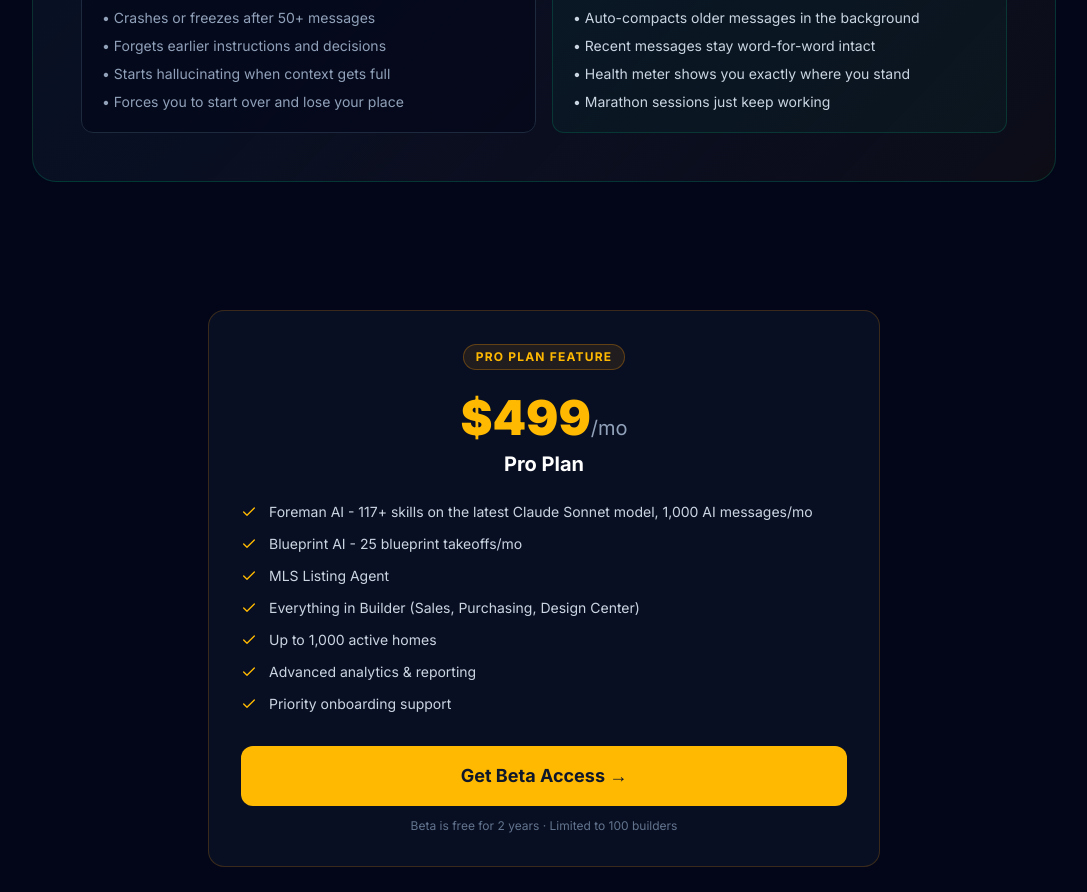
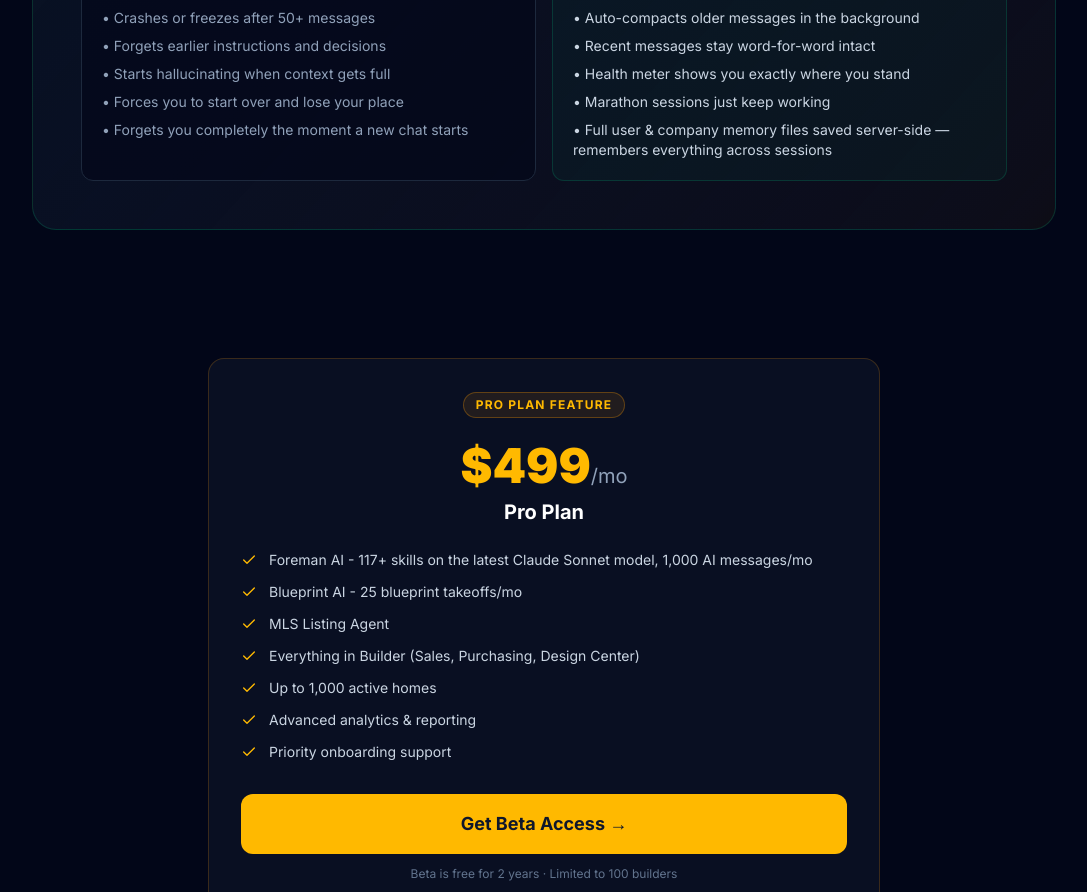
Before and after one commit to Scootermcgavin121/cornerstone-marketing-v2, a Next.js app: page /foreman in a window 1280 px wide. Shown: the part 10460-11352 px from the top of the page, without its empty margins (96-1183 px from the left). Built offline with nearby package versions, Linux system fonts and the light colour scheme.

Commit message:
feat(foreman): add server-side user + company memory bullet to long-session comparison strip

```diff
--- a/src/app/foreman/page.tsx
+++ b/src/app/foreman/page.tsx
@@ -576,6 +576,7 @@ export default function ForemanPage() {
                     <li>&bull; Forgets earlier instructions and decisions</li>
                     <li>&bull; Starts hallucinating when context gets full</li>
                     <li>&bull; Forces you to start over and lose your place</li>
+                    <li>&bull; Forgets you completely the moment a new chat starts</li>
                   </ul>
                 </div>
                 <div className="rounded-xl bg-emerald-500/5 border border-emerald-500/20 p-5">
@@ -588,6 +589,7 @@ export default function ForemanPage() {
                     <li>&bull; Recent messages stay word-for-word intact</li>
                     <li>&bull; Health meter shows you exactly where you stand</li>
                     <li>&bull; Marathon sessions just keep working</li>
+                    <li>&bull; Full user &amp; company memory files saved server-side &mdash; remembers everything across sessions</li>
                   </ul>
                 </div>
               </div>
```
